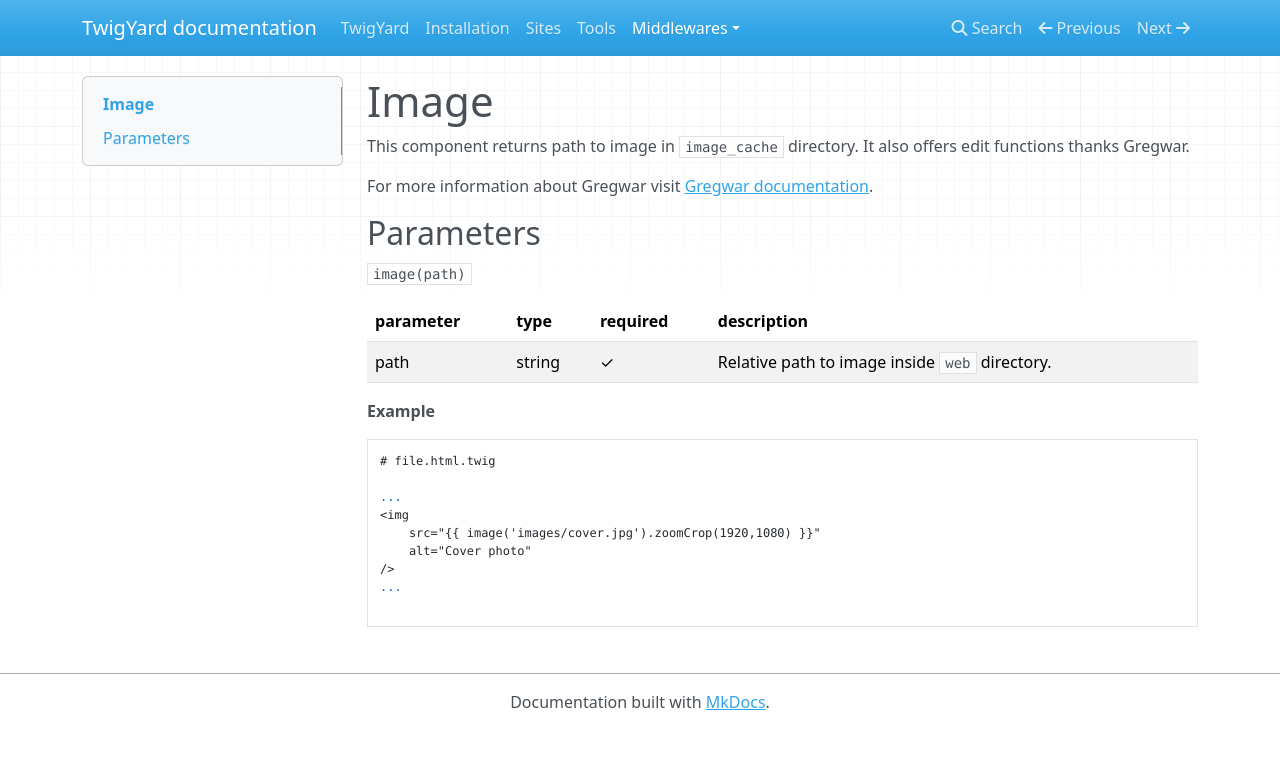
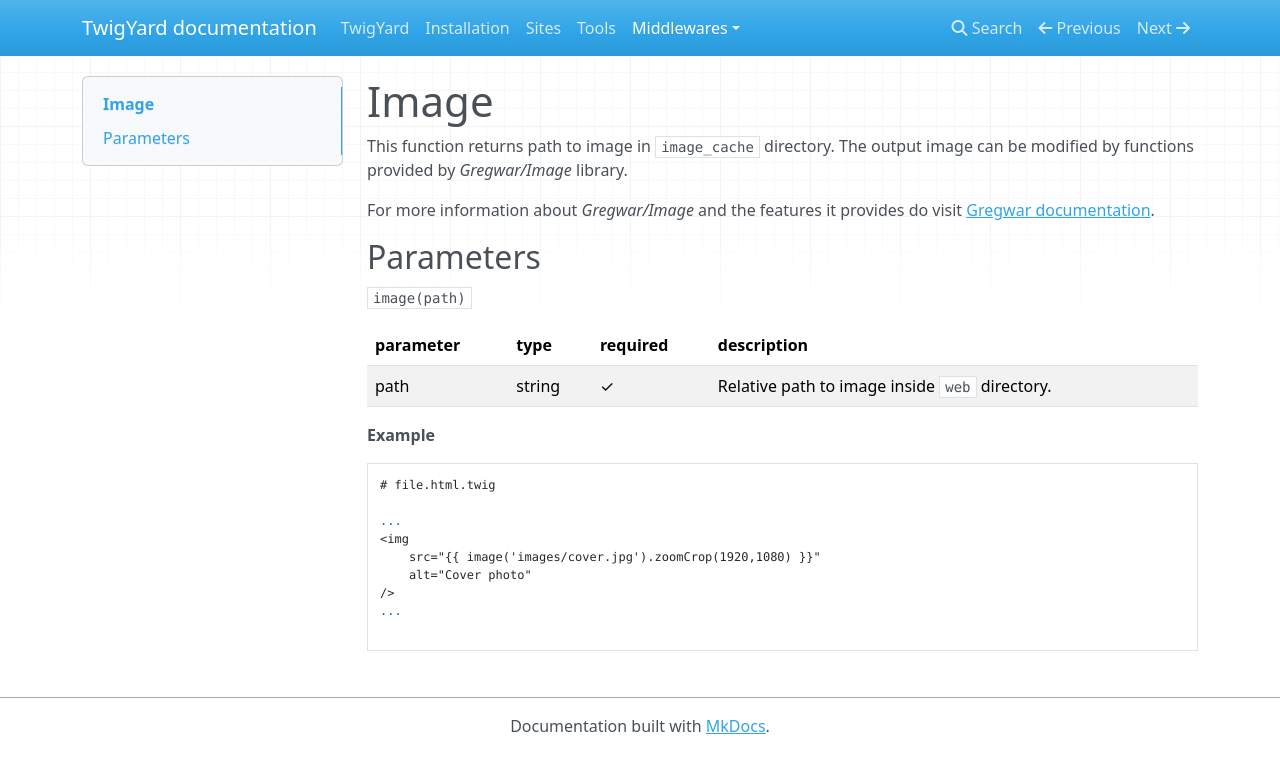
Before and after one commit to twigyard/twigyard, an MkDocs documentation site: the page built from docs/docs/middlewares/image.md, in a window 1280 px wide. Shown: the top 773 px of the page. Built offline with MkDocs 1.6.1, drawn with Linux system fonts in a browser that asks for light colours; nearby versions of some CDN libraries.

Commit message:
fixup! Add documentation for function image, path and asset

````diff
--- a/docs/docs/middlewares/image.md
+++ b/docs/docs/middlewares/image.md
@@ -1,7 +1,9 @@
 # Image
-This component returns path to image in `image_cache` directory. It also offers edit functions thanks Gregwar.
+This function returns path to image in `image_cache` directory.
+The output image can be modified by functions provided by *Gregwar/Image* library.
 
-For more information about Gregwar visit [Gregwar documentation](https://github.com/Gregwar/Image/).
+For more information about *Gregwar/Image* and the features it provides do visit
+[Gregwar documentation](https://github.com/Gregwar/Image/).
 
 ## Parameters
 ```image(path)```
````
Also changed, not shown: docs/docs/middlewares/asset.md (+1 -1 lines), docs/docs/middlewares/path.md (+3 -3 lines).
